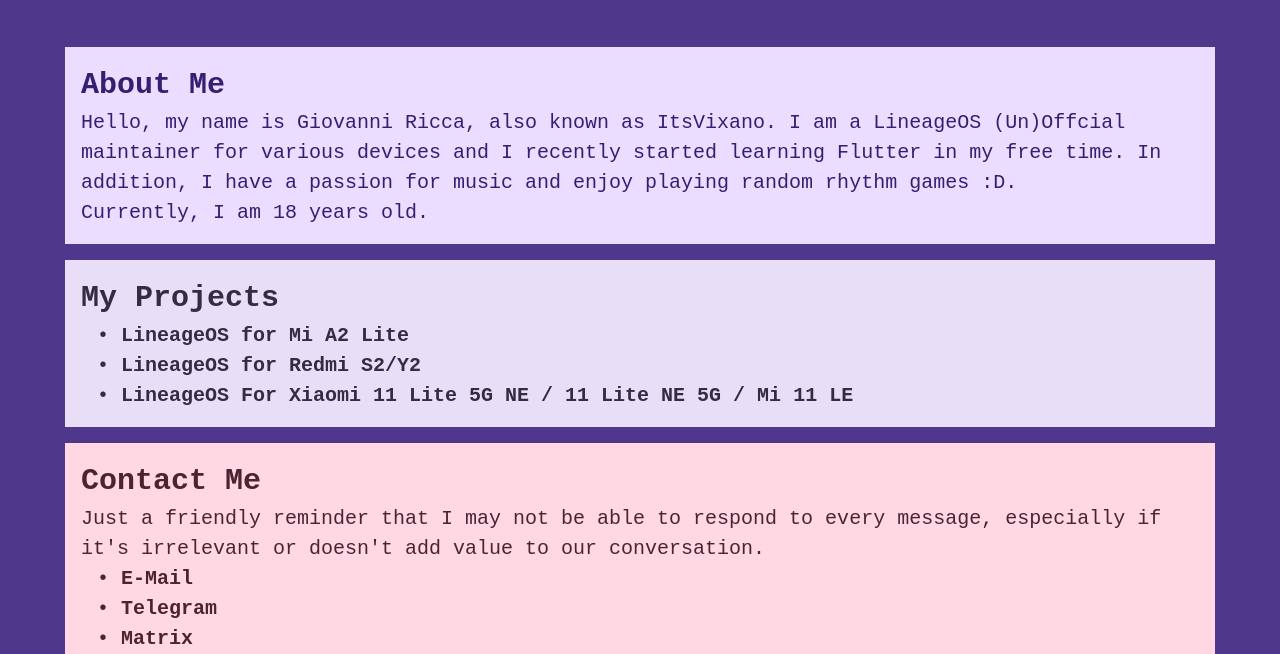
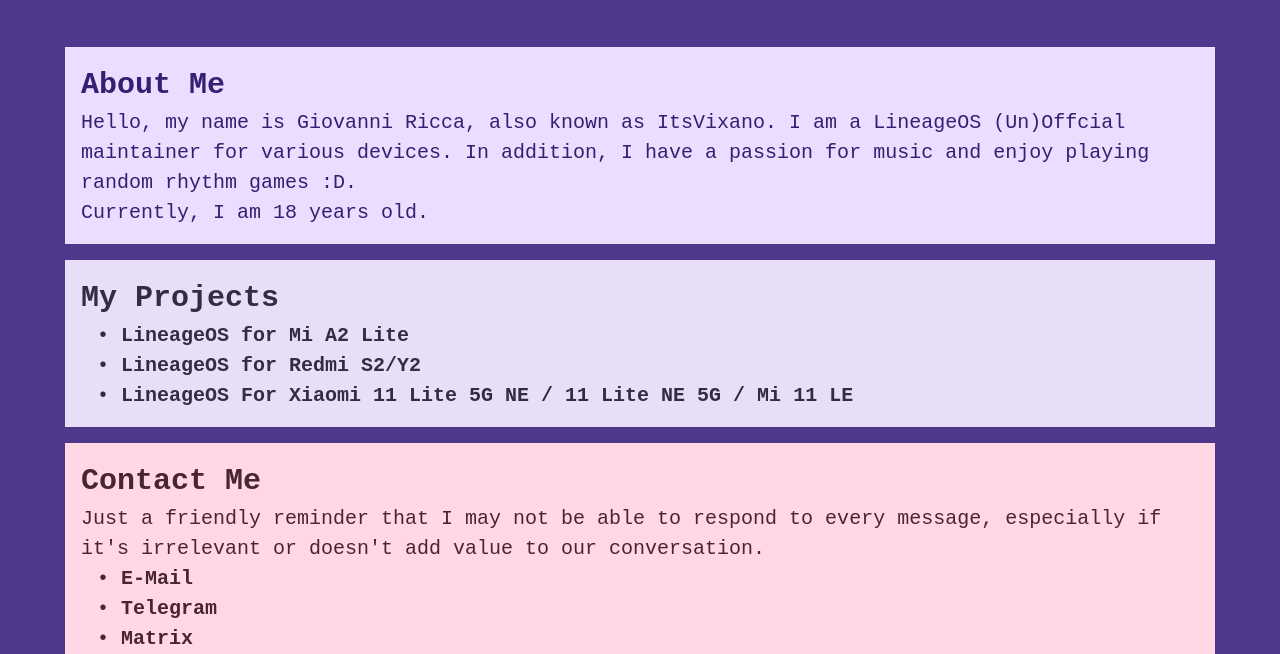
Before and after one commit to itsshashanksp/itsshashanksp, a plain HTML site: page index.html in a window 1280 px wide. Shown: the part 81-735 px from the top of the page. Drawn offline with Linux system fonts and the light colour scheme.

Commit message:
itsvixano.gitlab.io: Nuke flutter part
* Haven't touched it since a while tbh

Change-Id: I5c48327a9935abf95a1add57045bd4757270b4c4

```diff
--- a/index.html
+++ b/index.html
@@ -16,7 +16,7 @@
     <main>
       <section class="primary-container">
         <h2>About Me</h2>
-        <p>Hello, my name is Giovanni Ricca, also known as ItsVixano. I am a LineageOS (Un)Offcial maintainer for various devices and I recently started learning Flutter in my free time. In addition, I have a passion for music and enjoy playing random rhythm games :D.</p>
+        <p>Hello, my name is Giovanni Ricca, also known as ItsVixano. I am a LineageOS (Un)Offcial maintainer for various devices. In addition, I have a passion for music and enjoy playing random rhythm games :D.</p>
         <p>Currently, I am 18 years old.</p>
       </section>
       <section class="secondary-container">
```
